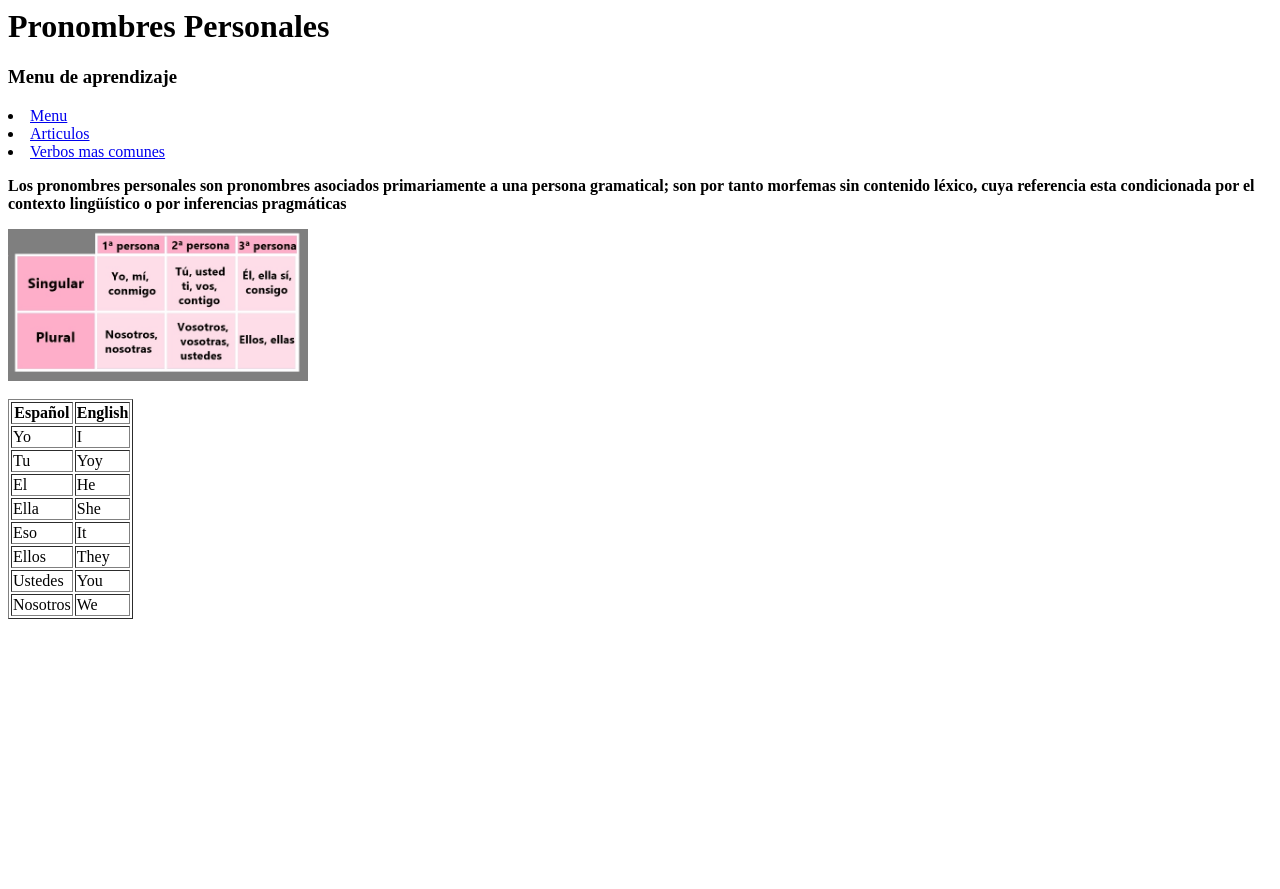
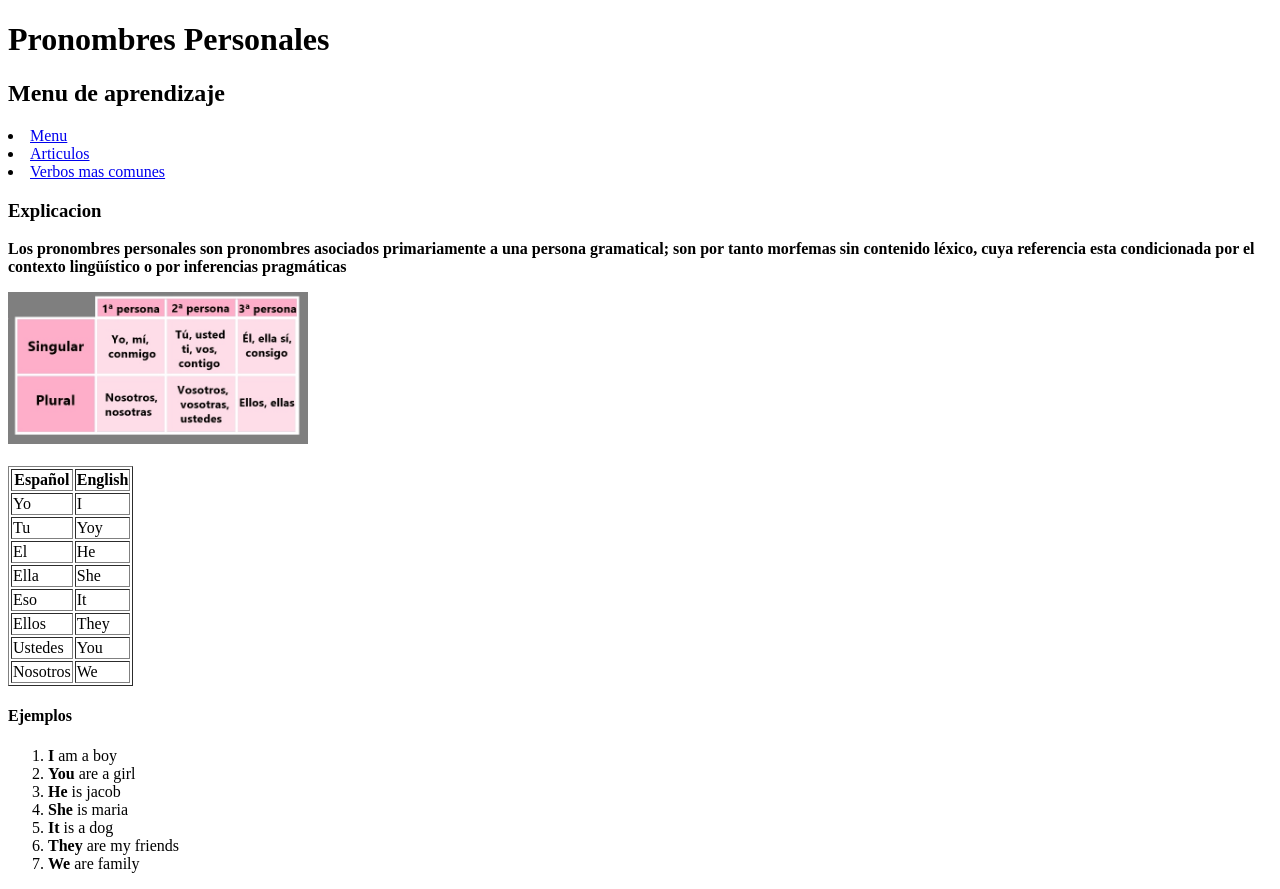
Before and after one commit to brandonxl/proyectoescuela, a plain HTML site: page pronombres.html in a window 1280 px wide. Before the commit the page ends 800 px from the top, so only its background shows below. Drawn offline with Linux system fonts and the light colour scheme.

Commit message:
se agrego una lista de ejemplos acerca de los pronombres

```diff
--- a/pronombres.html
+++ b/pronombres.html
@@ -1,12 +1,19 @@
+<!DOCTYPE html>
+<html lang="es">
+<head>
+	<meta charset="utf-8">
+	<title>Pronombres personales</title>
+</head>
+<body>
 <h1>Pronombres Personales</h1>
 
 <nav>
-	<h3>Menu de aprendizaje</h3>
+	<h2>Menu de aprendizaje</h2>
 	<li><a href="index.html">Menu</a> </li>
 	<li><a href="articulos.html">Articulos</a></li>
 	<li><a href="verbos.hmtl">Verbos mas comunes</a></li>
 </nav>
-
+<h3>Explicacion</h3>
 		<p>
 			<article>
 				<strong>Los pronombres personales son pronombres asociados primariamente a una persona gramatical; son por tanto morfemas sin contenido léxico, cuya referencia esta condicionada por el contexto lingüístico o por inferencias pragmáticas
@@ -56,3 +63,16 @@
 <td>We</td>
 </tr>
 </table>
+
+<h4>Ejemplos</h4>
+<ol>
+	<li><b>I</b> am a boy</li>
+	<li><b>You</b> are a girl</li>
+	<li><b>He</b> is jacob</li>
+	<li><b>She</b> is maria</li>
+	<li><b>It</b> is a dog</li>
+	<li><b>They</b> are my friends</li>
+	<li><b>We</b> are family</li>
+</ol>
+</body>
+</html>
```
